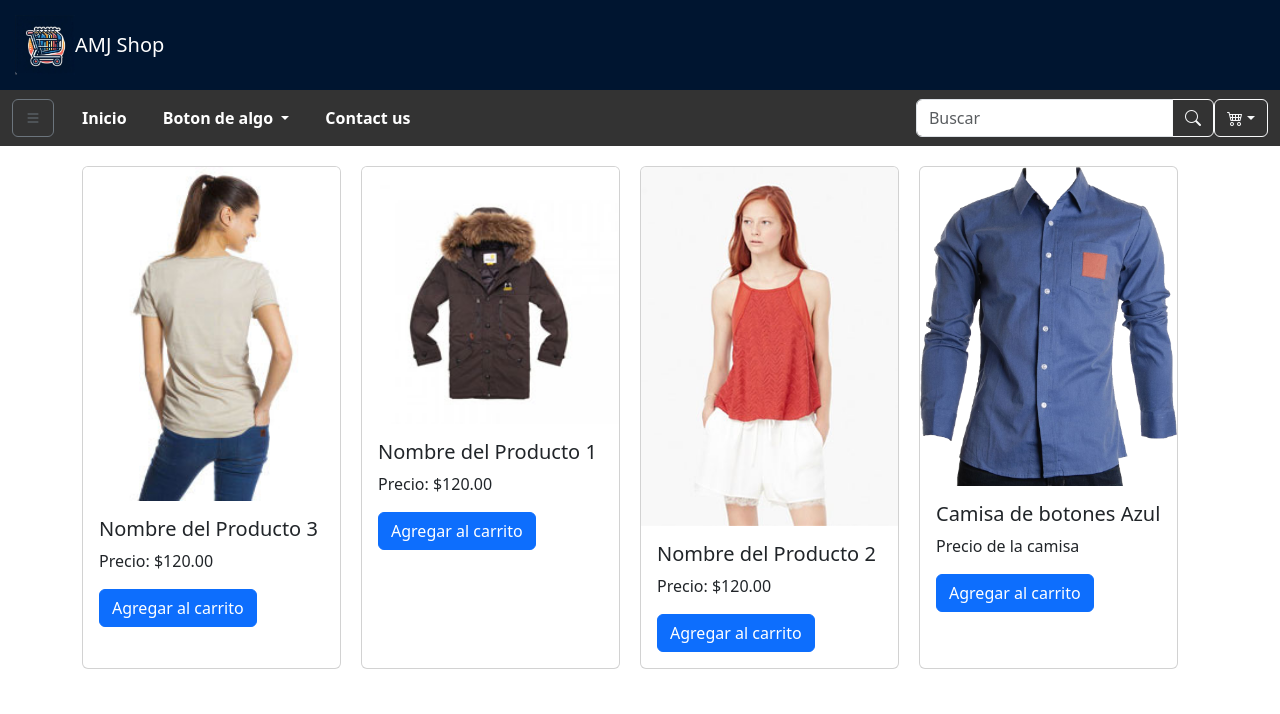
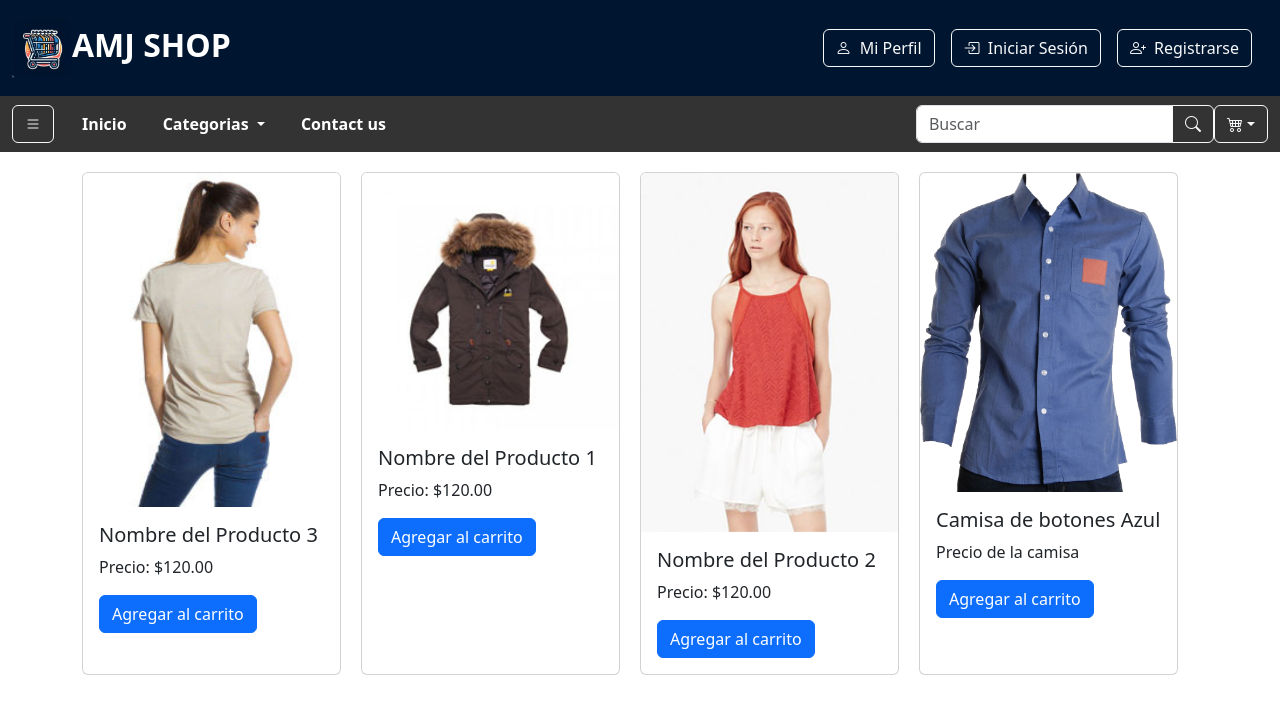
Before and after one commit to Ninthharp8/ProyectoFinal, an Angular app: page / in a window 1280 px wide. Shown: the top 714 px of the page. Built offline with nearby package versions, Linux system fonts and the light colour scheme.

Commit message:
movi el header al app.component

```diff
--- a/src/app/Componentes/principal/principal.component.css
+++ b/src/app/Componentes/principal/principal.component.css
@@ -34,3 +34,17 @@ a {
   width: 18rem;
   margin-right: 20px;
 }
+.cart::after {
+  display: none !important;
+}
+
+.dropdown-menu{
+  top: 100%;
+  left: unset !important;
+  right: 0px !important;
+  margin-top: var(--bs-dropdown-spacer);
+}
+.CartContainer {
+  width: 300px;
+  padding: 5px;
+}
--- a/src/app/Componentes/principal/principal.component.html
+++ b/src/app/Componentes/principal/principal.component.html
@@ -10,7 +10,7 @@
   <nav class="navbar navbar-expand-lg "> <!-- Aqui empieza laa barra de items-->
     <div class="container-fluid">
       <div class="collapse navbar-collapse" id="navbarSupportedContent">
-        <li><button class="btn btn-outline-secondary  " type="button" data-bs-toggle="offcanvas" data-bs-target="#offcanvasWithBothOptions" aria-controls="offcanvasWithBothOptions"><i class="bi bi-list"></i></button></li >
+        <li><button class="btn btn-outline-light  " type="button" data-bs-toggle="offcanvas" data-bs-target="#offcanvasWithBothOptions" aria-controls="offcanvasWithBothOptions"><i class="bi bi-list"></i></button></li >
         <ul class="navbar-nav me-auto mb-2 mb-lg-0">
           <!--Enlace al inicio-->
           <li class="nav-item"><a class="nav-link " aria-current="page" href="#">Inicio</a></li>
@@ -18,12 +18,12 @@
           <ul class="navbar-nav">
             <li class="nav-item dropdown">
               <a class="nav-link dropdown-toggle" href="#" role="button" data-bs-toggle="dropdown" aria-expanded="false">
-                Boton de algo
+                Categorias
               </a>
               <ul class="dropdown-menu dropdown-menu-dark">
-                <li><a class="dropdown-item" href="#">Action</a></li>
-                <li><a class="dropdown-item" href="#">Another action</a></li>
-                <li><a class="dropdown-item" href="#">Something else here</a></li>
+                <li><a class="dropdown-item" href="#">cat 1</a></li>
+                <li><a class="dropdown-item" href="#">cat 2 action</a></li>
+                <li><a class="dropdown-item" href="#">cat 3 else here</a></li>
               </ul>
             </li>
           </ul>
--- a/src/app/app.component.css
+++ b/src/app/app.component.css
@@ -1,8 +1,3 @@
 header {
   background-color: #001530;
-  color: white;
-  padding: 15px;
-  display: flex;
-  justify-content: space-between;
-  align-items: center;
 }
--- a/src/app/app.component.html
+++ b/src/app/app.component.html
@@ -6,15 +6,36 @@
     <title>Document</title>
 </head>
 <body>
-    <header class="d-flex container-fluid">
-        <a class="navbar-brand" routerLink="/">
-          <div class="d-flex align-items-center">
-              <img src="assets/Logo1.jpeg" alt="Logo AMJ Shop" class="mr-2" style="width: 60px; height: 60px;">
-              <h5 class="m-0">AMJ Shop</h5>
-          </div>
-        </a >
+    <header>
+        <nav class="navbar navbar-expand-lg">
+            <!-- Logo con url-->
+            <div class="container-fluid">
+                <div class="navbar-brand collapse navbar-collapse" id="navbarSupportedContent">
+                    <a class="navbar-brand fs-2 fw-bold text-white" href="#">
+                        <img src="assets/Logo1.jpeg" alt="Logo AMJ Shop" style="width: 60px; height: 60px;">
+                        <span>AMJ SHOP</span>
+                    </a>
+                </div>
+                <!-- Botones de usuario -->
+                <div class="d-flex align-items-center">
+                    <a routerLink="/profile" class="btn btn-outline-light me-3">
+                        <i class="bi bi-person me-1"></i> Mi Perfil
+                    </a>
+                    <a routerLink="/login" class="btn btn-outline-light me-3">
+                        <i class="bi bi-box-arrow-in-right me-1"></i> Iniciar Sesión
+                    </a>
+                    <a routerLink="/signup" class="btn btn-outline-light me-3">
+                        <i class="bi bi-person-plus me-1"></i> Registrarse
+                    </a>
+                    <!-- Agrega lógica para mostrar el botón de "Cerrar Sesión" si el usuario está autenticado -->
+                    <!-- <a routerLink="/logout" class="btn btn-outline-dark">
+                        <i class="bi bi-box-arrow-left me-1"></i> Cerrar Sesión
+                    </a> -->
+                </div>
+            </div>
+        </nav>
+    </header>
 
-    </header>
 
     <router-outlet></router-outlet>
 
```
